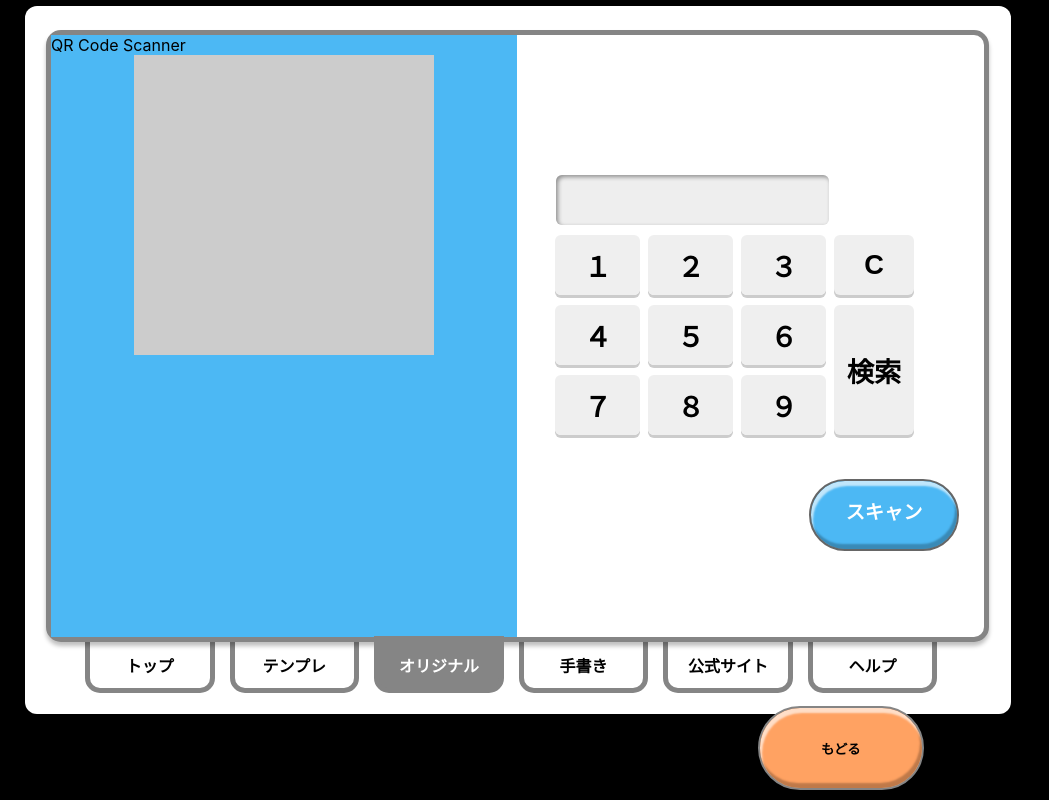
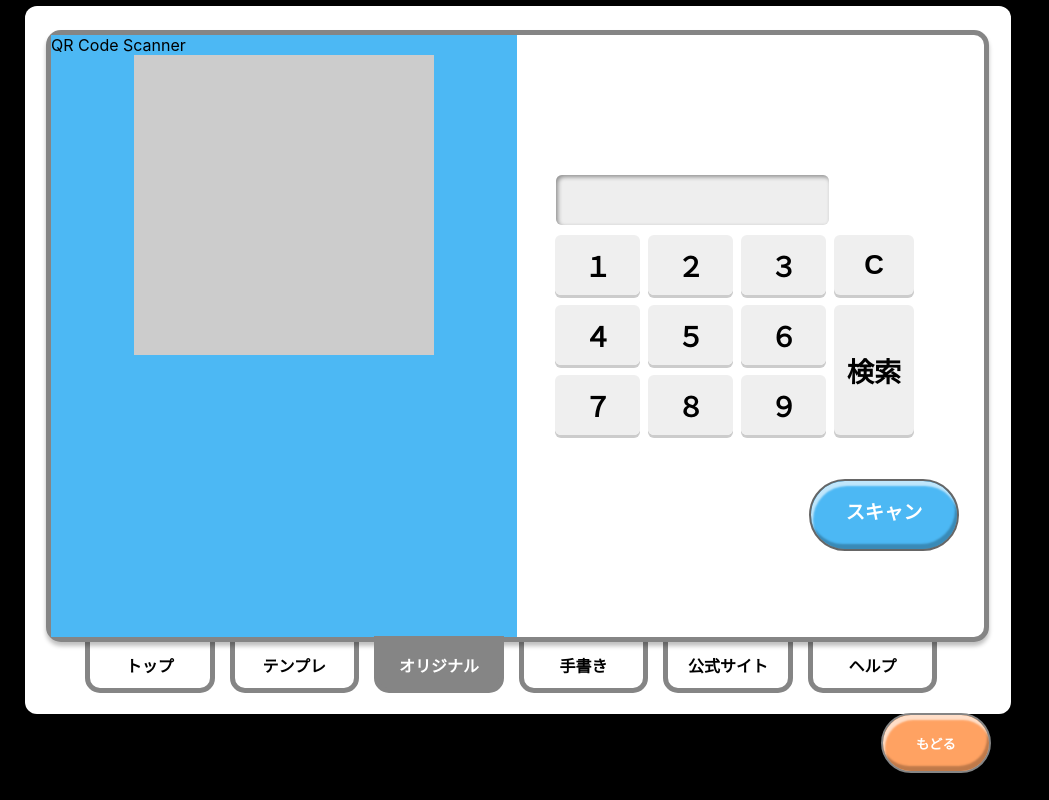
Before and after one commit to 2022-HEW/casebox, a Next.js app: page /scan in a window 1280 px wide. Shown: the whole page, without its empty margins (0-1049 px from the left). Built offline with nearby package versions, Linux system fonts and the light colour scheme; no server answers.

Commit message:
fix:back css

```diff
--- a/src/styles/button.module.css
+++ b/src/styles/button.module.css
@@ -15,14 +15,15 @@
         /* Rectangle 143 */
         box-sizing: border-box;
         position: absolute;
-        width: 166px;
-        height: 84px;
-        left: 80%;
-        top: 100%;
+        width: 110px;
+        height: 60px;
+        left: 93%;
+        top: 101%;
         font-weight: bold;
         background: #FFA262;
         border: 2px solid #858585;
         box-shadow: inset 2px 5px 2px rgba(255, 255, 255, 0.65), inset -2px -5px 2px rgba(0, 0, 0, 0.25);
         border-radius: 58px;
+        color: white;
 
 }
```
